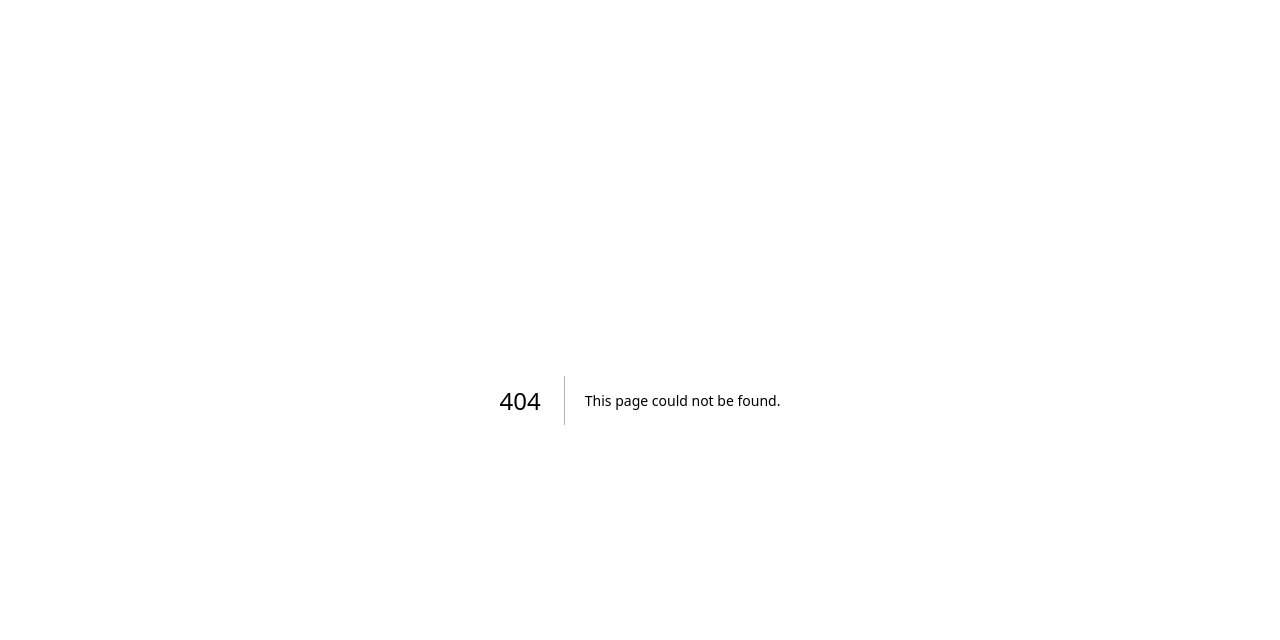
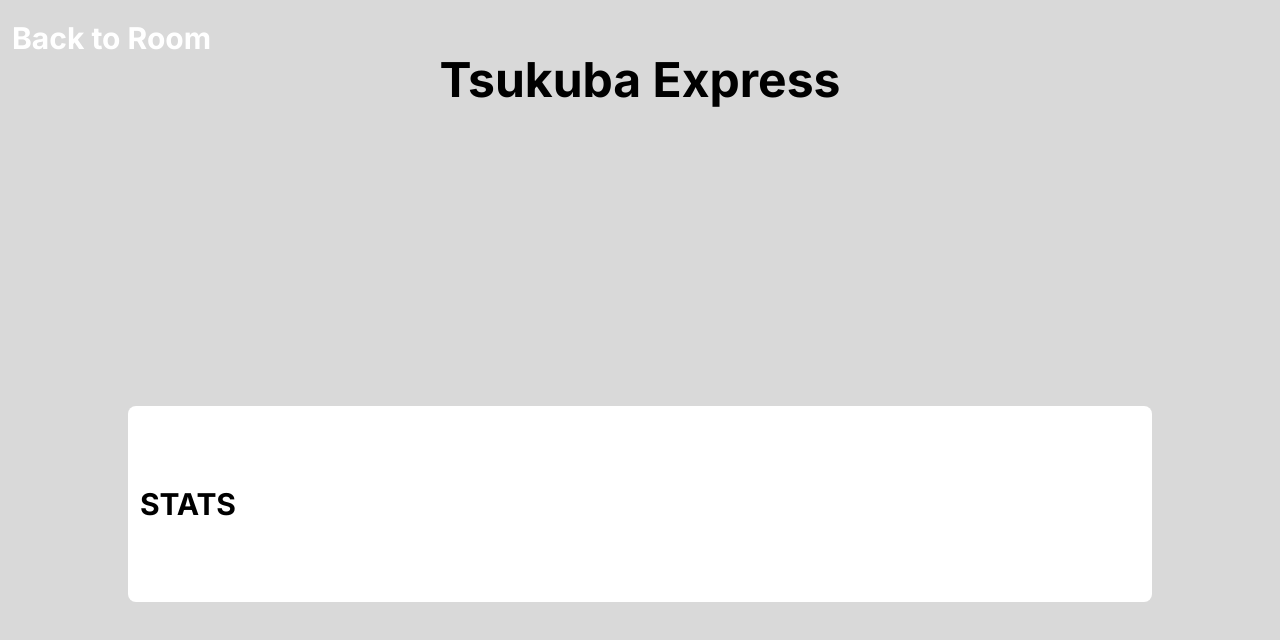
Before and after one commit to kouki-gftd/traffic-sugoroku, a Next.js app: page /play-sugoroku in a window 1280 px wide. Before the commit this address had no page. Shown: the top 640 px of the page. Built offline with nearby package versions, Linux system fonts and the light colour scheme.

Commit message:
すごろくゲーム画面の作成

```diff
--- /dev/null
+++ b/app/play-sugoroku/page.tsx
@@ -0,0 +1,26 @@
+'use client';
+import Link from "next/link";
+
+const Page = () => {
+  return (
+    <>
+      <div className="mt-5 flex flex-col">
+        <Link href={"/room-config"} className="mx-3 text-center text-2xl md:text-3xl md:text-start font-bold text-white">
+          Back to Room
+        </Link>
+        <div className="md:text-5xl text-end md:text-center font-bold">
+          Tsukuba Express
+        </div>
+      </div>
+      <div className="flex justify-center items-center h-screen">
+        <div className="w-4/5 py-20 text-3xl font-bold rounded-lg bg-white">
+          <div className="px-3">
+            STATS
+          </div>
+        </div>
+      </div>
+    </>
+  );
+};
+
+export default Page;
--- a/app/room-config/page.tsx
+++ b/app/room-config/page.tsx
@@ -1,7 +1,7 @@
 'use client';
 import React, { useState, useEffect } from 'react';
 import { getCityId, getGameMode, getPlayers } from "@/lib/actions";
-import { useSearchParams } from 'next/navigation';
+import { useRouter, useSearchParams } from 'next/navigation';
 import { handleNextClick } from '@/lib/actions';
 
 type Player = {
@@ -11,6 +11,7 @@
 };
 
 const Page = () => {
+  const router = useRouter();
   const searchParams = useSearchParams();
 
   // const [players, setPlayers] = useState<{id: number, playerName: string, createdAt: Date}[]>([]);
@@ -53,11 +54,12 @@
     setTrafficIndex((prevIndex) => (prevIndex < traffic.length - 1 ? prevIndex + 1 : 0));
   }
 
-  const nextButton = () => {
+  const nextButton = async () => {
     const cityName = cities[cityIndex];
     const gameModeId = Number(searchParams.get("gameModeId"));
     const publicTransport = traffic[trafficIndex];
-    handleNextClick(cityName, gameModeId, publicTransport);
+    await handleNextClick(cityName, gameModeId, publicTransport);
+    router.push("/play-sugoroku");
   };
 
   return (
```
Also changed, not shown: 1 other file (tests, documents, lock files or other folders).
